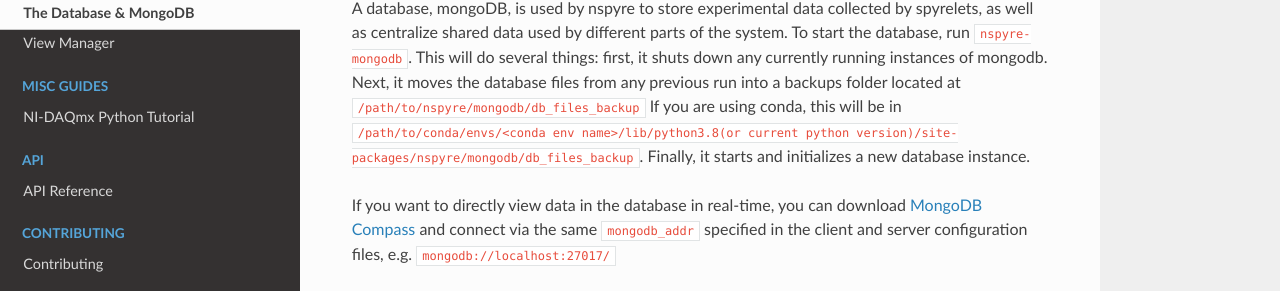
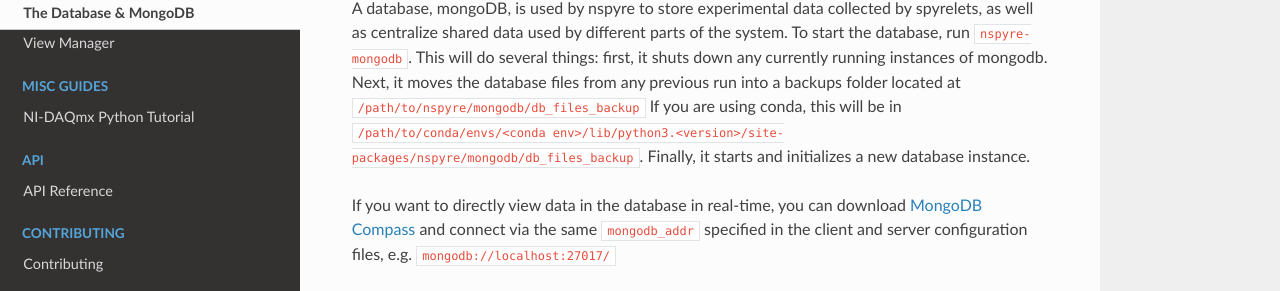
Before and after one commit to nspyre-org/nspyre, a Sphinx documentation site: the page built from docs/the_database.rst, in a window 1280 px wide and 1028 px high. Shown: the part 288-579 px from the top of the window. Built offline with Sphinx 7.4.7 and the Read the Docs theme 2.0.0, drawn with Linux system fonts in a browser that asks for light colours.

Commit message:
mongodb docs update

```diff
--- a/docs/the_database.rst
+++ b/docs/the_database.rst
@@ -8,7 +8,7 @@ The Database & MongoDB
 A database, mongoDB, is used by nspyre to store experimental data collected by spyrelets, as well as centralize shared data used by different parts of the system. To start the database, run ``nspyre-mongodb``. This will do several things: first, it shuts down any currently running instances of mongodb. Next, it moves the database files from any previous run into a backups folder located at
 ``/path/to/nspyre/mongodb/db_files_backup``
 If you are using conda, this will be in
-``/path/to/conda/envs/<conda env name>/lib/python3.8(or current python version)/site-packages/nspyre/mongodb/db_files_backup``.
+``/path/to/conda/envs/<conda env>/lib/python3.<version>/site-packages/nspyre/mongodb/db_files_backup``.
 Finally, it starts and initializes a new database instance.
 
 If you want to directly view data in the database in real-time, you can download `MongoDB Compass`_ and connect via the same ``mongodb_addr`` specified in the client and server :ref:`configuration files<Configuration Files>`, e.g. ``mongodb://localhost:27017/``
```
